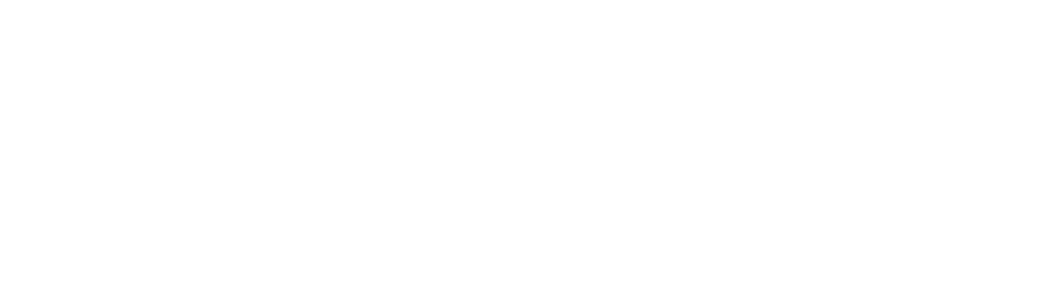
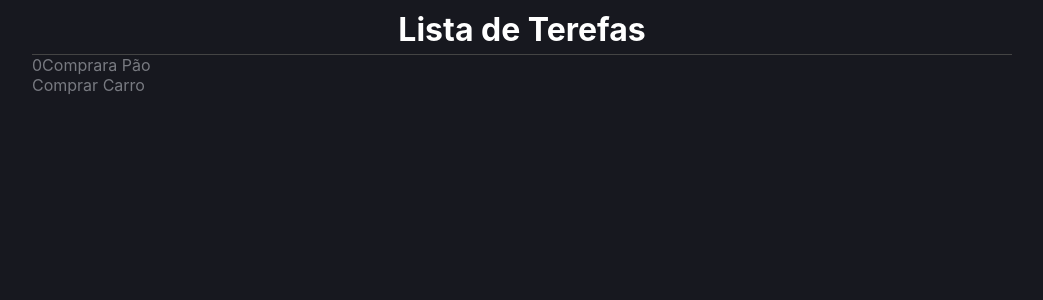
Before and after one commit to curioussdev/ReactTS-5-Projects, a React (Create React App) app in the folder lista-tarefas/: page / in a window 1280 px wide. Shown: the top 300 px of the page, without its empty margins (118-1161 px from the left). Built offline with nearby package versions, Linux system fonts and the light colour scheme.

Commit message:
developing the layout

```diff
--- a/lista-tarefas/src/App.styles.ts
+++ b/lista-tarefas/src/App.styles.ts
@@ -3,4 +3,20 @@
 export const Container = styled.div`
     background-color: #17181f;
     color: #787A81;
+    min-height: 100vh;
 `;
+
+export const Area = styled.div`
+    margin: auto;
+    max-width: 980px;
+    padding: 10px;
+`;
+
+export const Header = styled.h1`
+    margin: 0;
+    padding: 0;
+    color: #FFF;
+    border-bottom: 1px solid #444;
+    padding-bottom: 5px;
+    text-align: center;
+`;
--- a/lista-tarefas/src/App.tsx
+++ b/lista-tarefas/src/App.tsx
@@ -1,9 +1,27 @@
+import React, { useState } from 'react';
 import * as C from './App.styles';
+import { Item } from './types/item';
 
 const App = () => {
+  const [ list, setList ] = useState<Item[]>([
+    { id: 1, name: '0Comprara Pão', done: false},
+    { id: 2, name: 'Comprar Carro', done: false},
+
+
+  ]);
+
   return(
     <C.Container>
+      <C.Area>
+        <C.Header>Lista de Terefas</C.Header>
 
+        {/* Area de adicionar tarefas*/}
+
+        { list.map((item, index) => (
+          <div >{item.name}</div>
+        ))}
+
+      </C.Area>
     </C.Container>
   );
 };
--- /dev/null
+++ b/lista-tarefas/src/types/item.ts
@@ -0,0 +1,5 @@
+export interface Item {
+    id: number;
+    name: string;
+    done: boolean;
+}
```
